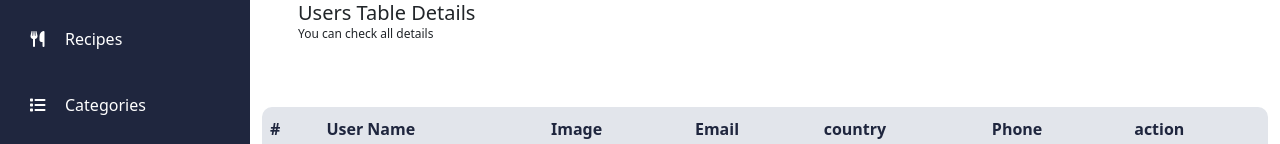
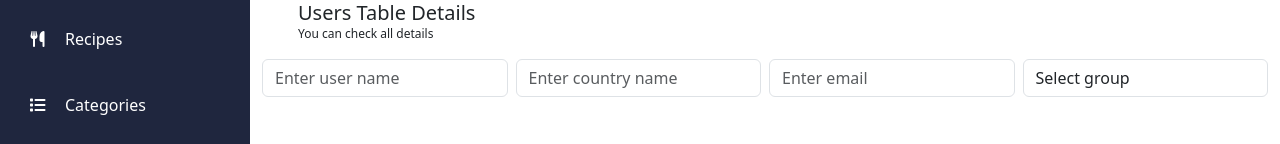
Before and after one commit to Momensale7/Food-App, a React (Vite) app: page /dashboard/users in a window 1280 px wide. Shown: the part 277-421 px from the top of the page. Built offline with nearby package versions, Linux system fonts and the light colour scheme; no server answers; sample sign-in values are in the browser's storage.

Commit message:
user list filtertion

```diff
--- a/src/modules/Users/UsersList/UsersList.jsx
+++ b/src/modules/Users/UsersList/UsersList.jsx
@@ -19,6 +19,11 @@ export default function UsersList() {
   const [showModal, setShowModal] = useState(false);
   const [itemToDelete, setItemToDelete] = useState(null);
   const [itemToDeleteName, setItemToDeleteName] = useState(null);
+  const [userName, setUserName] = useState(null);
+  const [country, setCountry] = useState(null);
+  const [email, setEmail] = useState(null);
+  const [groups, setGroups] = useState(null);
+
 
   const [isLoading, setIsLoading] = useState()
   const getUsers = async () => {
@@ -26,6 +31,10 @@ export default function UsersList() {
     try {
       let response = await privateAxiosInstance.get(USER_URLS.GET_USERS, {
         params: {
+          userName,
+          country,
+          email,
+          groups,
           pageNumber,
           pageSize
         }
@@ -42,14 +51,14 @@ export default function UsersList() {
   useEffect(() => {
     getUsers()
     // eslint-disable-next-line react-hooks/exhaustive-deps
-  }, [pageNumber]);
+  }, [pageNumber, userName, country, email, groups]);
 
   const handlePageChange = (newPageNumber) => {
     if (newPageNumber > 0 && newPageNumber <= totalPages) {
       setPageNumber(newPageNumber);
     }
   };
-  const handleDeleteClick = (itemId,itemToDeleteName) => {
+  const handleDeleteClick = (itemId, itemToDeleteName) => {
     setItemToDelete(itemId);
     setItemToDeleteName(itemToDeleteName);
     setShowModal(true);
@@ -86,6 +95,23 @@ export default function UsersList() {
     }
     setShowModal(false);
   };
+  const handleuserNameValue = (e) => {
+    setUserName(e.target.value)
+    setPageNumber(1)
+  }
+  const handleCountryValue = (e) => {
+    setCountry(e.target.value)
+    setPageNumber(1)
+  }
+  const handleEmailValue = (e) => {
+    setEmail(e.target.value)
+    setPageNumber(1)
+  }
+  const handleGroupsValue = (e) => {
+    setGroups(e.target.value)
+    setPageNumber(1)
+  }
+
   return (
     <>
       <Header
@@ -97,6 +123,25 @@ export default function UsersList() {
       <SubHeader title={"Users Table Details"} description={"You can check all details"} />
 
       <div className="categories container ">
+        <div className="row gx-2 gy-2">
+          <div className="col-6 col-lg-3">
+          <input type="search" className='form-control' placeholder='Enter user name' onInput={handleuserNameValue} />
+          </div>
+          <div className="col-6 col-lg-3">
+          <input type="search" className='form-control' placeholder='Enter country name' onInput={handleCountryValue} />
+          </div>
+          <div className="col-6 col-lg-3">
+          <input type="search" className='form-control' placeholder='Enter email' onInput={handleEmailValue} />
+          </div>
+          <div className="col-6 col-lg-3">
+          <select name="" id="" onChange={handleGroupsValue} className='form-control'>
+            <option value="">Select group</option>
+            <option value="1">admin</option>
+            <option value="2">user</option>
+          </select>
+          </div>
+
+        </div>
         <div className="table-responsive pt-5">
           <table className="table min-w-1000">
             <thead>
@@ -116,8 +161,8 @@ export default function UsersList() {
                   <tr key={index}>
                     <td>{user?.id}</td>
                     <td>{user?.userName}</td>
-                    <td><img src={user?.imagePath? imgURL+ user?.imagePath : staticImg}
-                     alt={user?.name} className='recipeImg' /></td>
+                    <td><img src={user?.imagePath ? imgURL + user?.imagePath : staticImg}
+                      alt={user?.name} className='recipeImg' /></td>
                     <td>{user?.email}</td>
                     <td>{user?.country}</td>
                     <td>{user?.phoneNumber}</td>
@@ -127,7 +172,7 @@ export default function UsersList() {
                         <ul className="dropdown-menu actionDropdown">
                           <li><a className="dropdown-item fs-12 text-dark-main text-decoration-none"><i className="fa fa-eye greenMain mx-2"></i>View</a></li>
                           <li><a className="dropdown-item fs-12 text-dark-main text-decoration-none"><i className="fa fa-edit greenMain mx-2"></i>Edit</a></li>
-                          <li><a className="dropdown-item fs-12 text-dark-main text-decoration-none" onClick={() => handleDeleteClick(user?.id , user?.userName)}><i className="fa fa-trash greenMain mx-2"></i>Delete</a></li>
+                          <li><a className="dropdown-item fs-12 text-dark-main text-decoration-none" onClick={() => handleDeleteClick(user?.id, user?.userName)}><i className="fa fa-trash greenMain mx-2"></i>Delete</a></li>
                         </ul>
                       </div>
                     </td>
@@ -137,7 +182,7 @@ export default function UsersList() {
           </table>
         </div>
 
-        <Pagination pageNumber={pageNumber} handlePageChange={handlePageChange} totalPages={totalPages}/>
+        <Pagination pageNumber={pageNumber} handlePageChange={handlePageChange} totalPages={totalPages} />
         <DeleteConfirmation
           show={showModal}
           onClose={() => setShowModal(false)}
```
